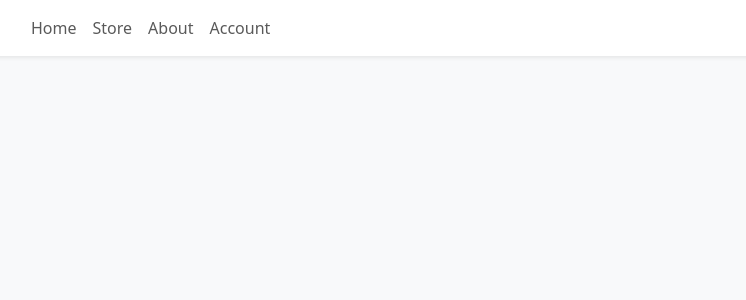
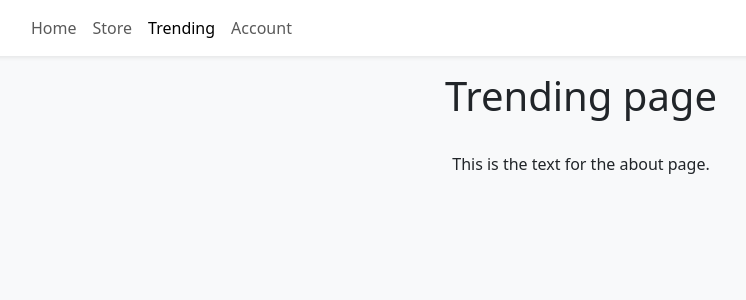
Before and after one commit to selezovic-asee/web-shop, a React (Vite) app: page /trending in a window 1280 px wide. Shown: the top 300 px of the page, without its empty margins (59-805 px from the left). Built offline with nearby package versions, Linux system fonts and the light colour scheme; no server answers.

Commit message:
Trending page

```diff
--- a/src/App.tsx
+++ b/src/App.tsx
@@ -2,7 +2,7 @@ import { Routes, Route } from "react-router-dom";
 import { Container } from "react-bootstrap";
 import Home from "./pages/Home/Home";
 import Store from "./pages/Store";
-import About from "./pages/About";
+import Trending from "./pages/Trending";
 import NavBar from "./components/NavBar/NavBar";
 import ShoppingCartProvider from "./context/ShoppingCartProvider";
 import LogIn from "./pages/LogIn";
@@ -16,7 +16,7 @@ function App() {
       <Container className="mb-4">
         <Routes>
           <Route path="/" element={<Home />} />
-          <Route path="/about" element={<About />} />
+          <Route path="/trending" element={<Trending />} />
           <Route element={<ProtectedRoutes />}>
             <Route path="/store" element={<Store />} />
             <Route path="/user" element={<User />} />
--- a/src/components/NavBar/NavBar.tsx
+++ b/src/components/NavBar/NavBar.tsx
@@ -18,8 +18,8 @@ const NavBar = () => {
           <Nav.Link to="/store" as={NavLink}>
             Store
           </Nav.Link>
-          <Nav.Link to="/about" as={NavLink}>
-            About
+          <Nav.Link to="/trending" as={NavLink}>
+            Trending
           </Nav.Link>
           {!profile && (
             <Nav.Link to="/login" as={NavLink}>
--- a/src/pages/About.tsx
+++ b/src/pages/Trending.tsx
@@ -1,11 +1,11 @@
-const About = () => {
+const Trending = () => {
   return (
     <div className="d-flex align-items-center flex-column">
-      <h1>About page</h1>
+      <h1>Trending page</h1>
       <br />
       <p>This is the text for the about page.</p>
     </div>
   );
 };
 
-export default About;
+export default Trending;
```
Also changed, not shown: src/pages/Trending/Trending.css (added).
